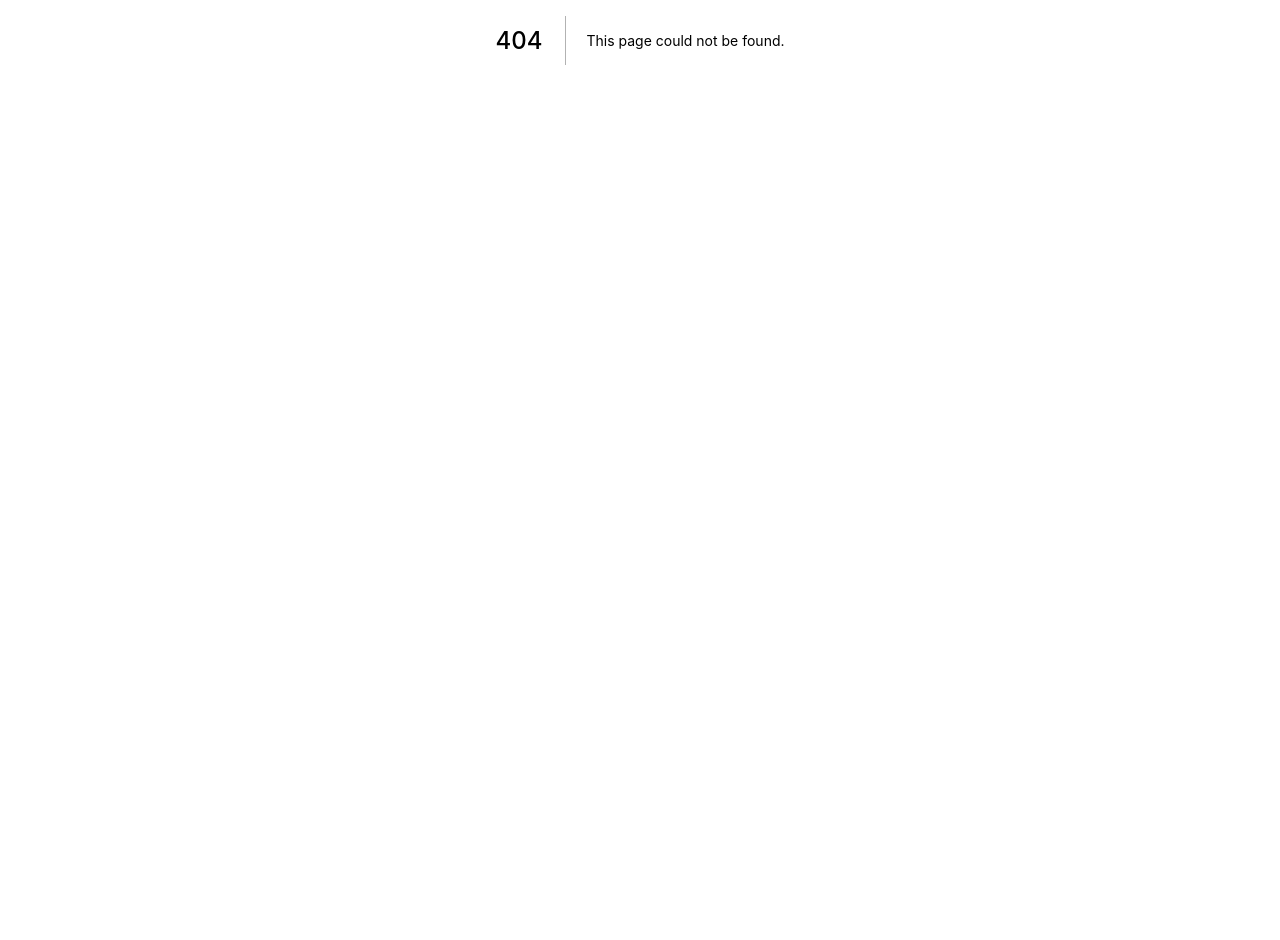
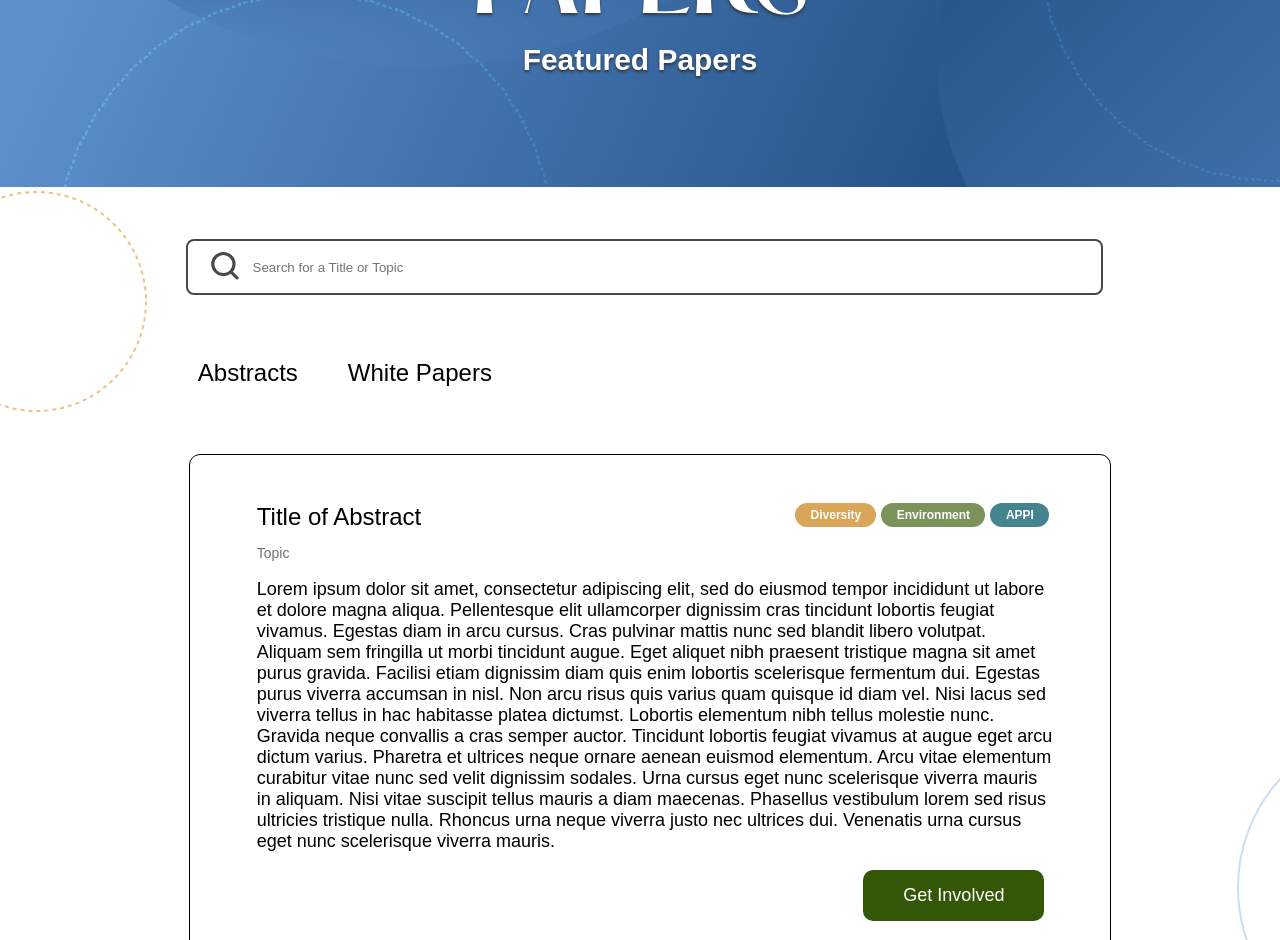
Before and after one commit to include-davis/nvsi, a Next.js app: page /white-papers in a window 1280 px wide. Before the commit this address had no page. Shown: the part 360-1300 px from the top of the page. Before the commit the page ends 800 px from the top, so only its background shows below. Built offline with nearby package versions, Linux system fonts and the light colour scheme.

Commit message:
adjustments before merge

```diff
--- a/pages/index.js
+++ b/pages/white-papers.js
@@ -1,7 +1,7 @@
 import React, { useEffect } from 'react';
 import Head from 'next/head'
 import Image from 'next/image'
-import styles from '../styles/Home.module.css'
+import styles from '../styles/whitepapers/WhitePapers.module.css'
 
 function openCity(cityName, cityNameLink) {
   var tabcontent = ["Abstracts", "WhitePapers"];
@@ -20,7 +20,7 @@ function openCity(cityName, cityNameLink) {
   document.getElementById(cityNameLink).className = "styles.tablinksactive";
 }
 
-export default function Home() {
+export default function WhitePapers() {
   // use Effects basically run at the start, this one will only run once
   // use this to set one of the functions to open on default
   useEffect(() => {
@@ -65,7 +65,7 @@ export default function Home() {
         {/* search bar */}
         <div className={styles.search_bar}>
           <div className={styles.search_icon}></div>
-        <input className={styles.search_input} placeholder="Search for a Title or Topic" type="text"/>
+          <input className={styles.search_input} placeholder="Search for a Title or Topic" type="text" />
         </div>
         <div className={styles.tab}>
           <button id="AbstractsLink" className={styles.tablinks} onClick={() => openCity('Abstracts', 'AbstractsLink')}>Abstracts</button>
@@ -232,23 +232,6 @@ export default function Home() {
           </div>
         </div>
       </div>
-
-
-      {/* FOOTER DONT TOUCH */}
-      <footer className={styles.footer}>
-        <a
-          href="https://vercel.com?utm_source=create-next-app&utm_medium=default-template&utm_campaign=create-next-app"
-          target="_blank"
-          rel="noopener noreferrer"
-        >
-          Powered by{' '}
-          <span className={styles.logo}>
-            <Image src="/vercel.svg" alt="Vercel Logo" width={72} height={16} />
-          </span>
-        </a>
-      </footer>
-
-
     </div>
   )
 
--- a/styles/Home.module.css
+++ b/styles/whitepapers/WhitePapers.module.css
@@ -1,6 +1,6 @@
 @font-face {
   font-family: 'Hatton'; /*a name to be used later*/
-  src: url("../styles/hatton_font/Hatton-Semibold.otf"); /*URL to font*/
+  src: url("../../styles/hatton_font/Hatton-Semibold.otf"); /*URL to font*/
 }
 
 .main {
@@ -115,7 +115,7 @@
 }
 
 .main2 {
-  background-image: url("../styles/images/circles.svg");
+  background-image: url("../../styles/images/circles.svg");
   background-color: white;
   height: fit-content;
   display: flex;
@@ -146,7 +146,7 @@
 }
 
 .search_icon {
-  background-image: url("../styles/images/search_icon.svg");
+  background-image: url("../../styles/images/search_icon.svg");
   position: relative;
   margin-top: 4.25rem;
   top: 56px;
```
Lines whose indentation alone changed are shown as unchanged.
